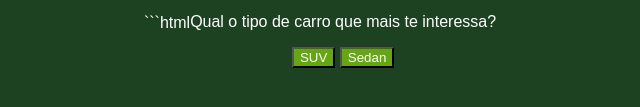
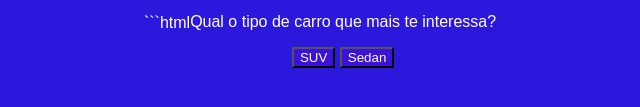
Before and after one commit to Eknilk/figma, a plain HTML site: page index.html in a window 1280 px wide. Shown: the part 327-434 px from the top of the page, without its empty margins (320-960 px from the left). Drawn offline with Linux system fonts and the light colour scheme; a web font is replaced by a local one.

Commit message:
Update style.css

```diff
--- a/style.css
+++ b/style.css
@@ -1,5 +1,5 @@
 body {
-    background-color: #1D4221;
+    background-color: #2c18dd;
     color: white;
     font-family: "Bai Jamjuree", sans-serif;
     display: flex;
@@ -10,7 +10,7 @@ body {
 }
 
 button {
-    background-color: #64A712;
+    background-color: #3c11d8;
     color: white;
     font-family: "Bai Jamjuree", sans-serif;
 }
```
